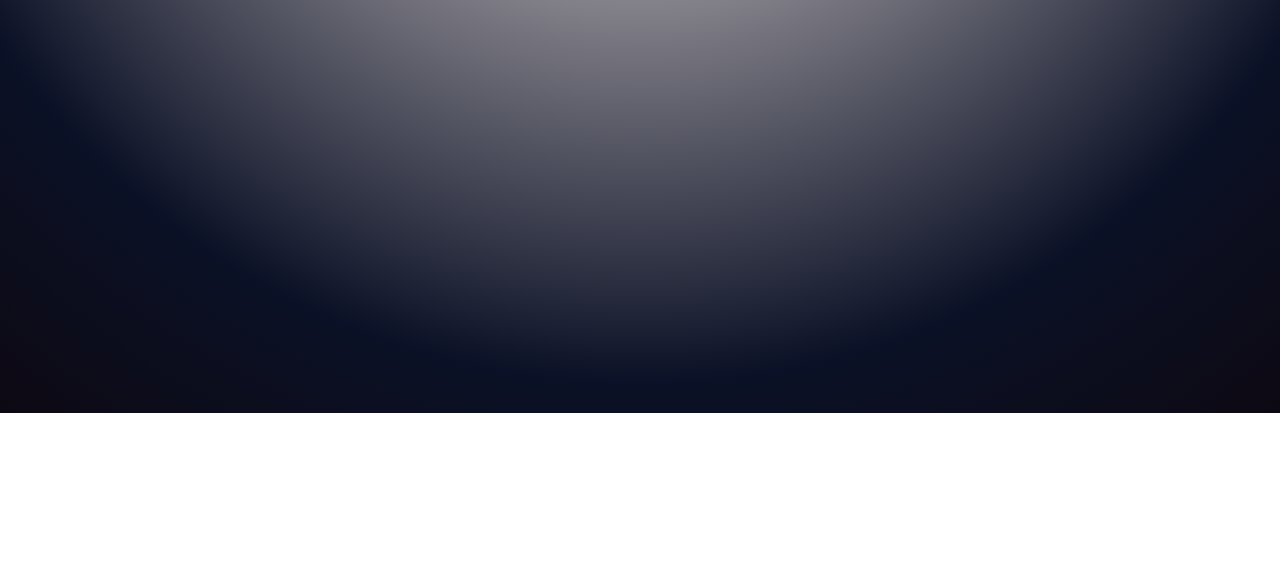
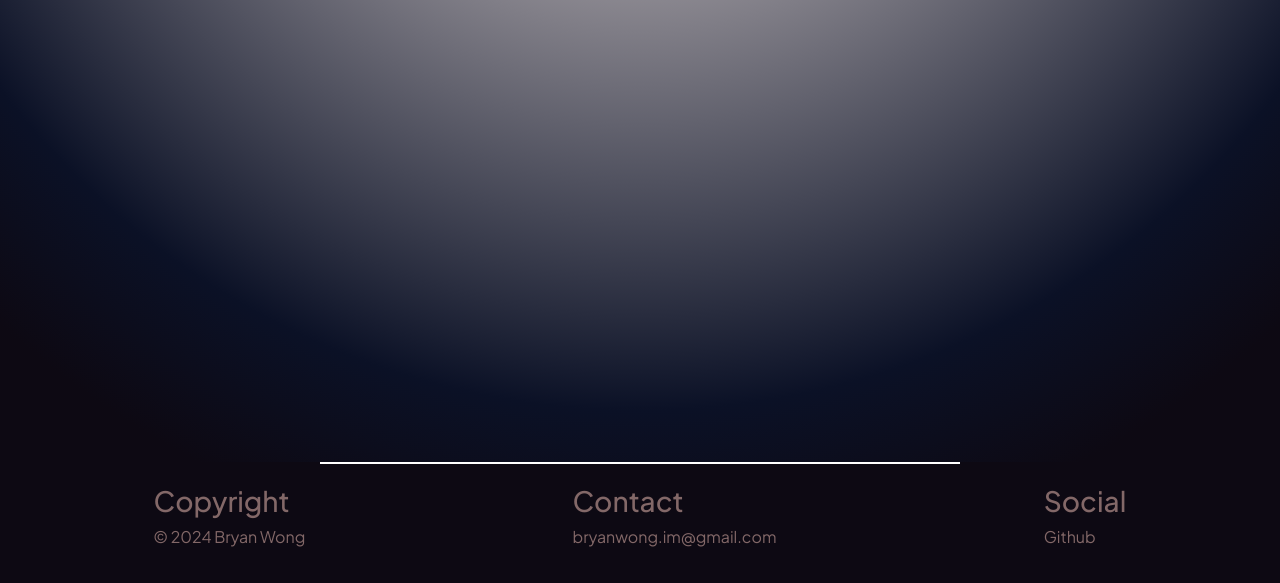
Before and after one commit to bcw11/bcw11.github.io, a plain HTML site: page index.html in a window 1280 px wide. Shown: the part 387-970 px from the top of the page. Before the commit the page ends 800 px from the top, so only its background shows below. Drawn offline with Linux system fonts and the light colour scheme.

Commit message:
footer, header

```diff
--- a/css/styles.css
+++ b/css/styles.css
@@ -18,38 +18,20 @@
 }
 
 body {
+
+	width: 100%;
+	height: 100vh;
     margin: 0;
-  height: 100vh;
 
     font-family: var(--bs-body-font-family);
     font-size: var(--bs-body-font-size);
     font-weight: var(--bs-body-font-weight);
 
     color: var(--body-font-color);
-
-  /* background-color: var(--body-gradient-colour);
-  background-image: linear-gradient(to bottom,
-    var(--body-font-color),
-    var(--body-background-colour)
-  ); */
-
-  background: radial-gradient(
-    circle at top,
-    #fff4f0,
-    #0b1126 75%,
-    var(--body-background-colour)
-  );
+	background: var(--body-background-colour)
 }
 
-
-  /* desert */
-  /* background-image: linear-gradient(to bottom,
-    #e4eeff 0%,
-    #ffe2a4 25%,
-    #0b0a0a 50%
-  ); */
-
-
+/* Navbar */
 .navbar{
     float: right;
 
@@ -76,19 +58,41 @@ body {
     color: var(--body-highlight-color);
 }
 
+.nav-main-page-container{
+	background: radial-gradient(
+        circle at top,
+        #fff4f0,
+        #0b1126 75%,
+        var(--body-background-colour) 90%
+    );
+}
 
 
 /* Main Title */
-.main-title{
+.main-page{
+	width: 100%;
+	height: 100vh;
+
     font-weight: bold;
+	position: relative;
+	display: flex;
+	flex-direction: column;
+	justify-content: center;
+	align-items: center;
+
+
+	/* background-color: var(--body-gradient-colour);
+    background-image: linear-gradient(to bottom,
+        var(--body-font-color),
+        var(--body-background-colour)
+    ); */
+
+}
+.first-name{
+    font-size: 10em;
 
 	position: absolute;
 	top: 15%;
-  left: 50%;
-  transform: translate(-50%, -50%);
-}
-.first-name{
-  font-size: 10em;
 
     background: linear-gradient(to bottom,
         var(--body-background-colour) 50%,
@@ -101,9 +105,7 @@ body {
     font-size: 5.5em;
 
 	position: absolute;
-  top: 85%;
-  left: 50%;
-  transform: translate(-50%, -50%);
+	top: 24%;
 
     /* gradient text color */
     background: linear-gradient(to bottom,
@@ -114,9 +116,34 @@ body {
     color: rgba(255, 255, 255, 0);
 }
 
+hr{
+
+	border: none; /* Remove default border */
+    height: 2px; /* Set the height of the line */
+    width: 50%; /* Set the width of the line */
+    margin: 0 auto; /* Add margin above and below the line, and center the line horizontally */
+    background-color: white; /* Set the color of the line */
+
+}
+
+.additional-content{
+	display: flex;
+
+
+	width: 100%;
+	height: 100vh;
+
+	background: var(--body-background-colour);
+}
 
 
 
+.footer{
+	display: flex;
+	padding: 20px;
+	justify-content: space-around;
+	color: #836868;
+}
 
 
 
--- a/index.html
+++ b/index.html
@@ -21,6 +21,9 @@
     </head>
 
     <body>
+
+        <!-- need this container for background to extend to navbar -->
+        <div class="nav-main-page-container">
             <div class="navbar">
                 <ul>
                     <li><a href="#index">Info</a></li>
@@ -29,10 +32,38 @@
                 </ul>
             </div>
 
-        <div class="main-title">
+            <div class="main-page">
                 <span class="first-name">BRYAN</span>
                 <span class="last-name">WONG</span>
             </div>
+        </div>
+
+        <hr>
+
+        <!-- <div class="additional-content">
+            <p>awdawd </p>
+        </div> -->
+
+        <div class="footer">
+            <div class="column">
+                <h3>Copyright</h3>
+                <p>© 2024 Bryan Wong</p>
+            </div>
+            <div class="column">
+                <h3>Contact</h3>
+                <p>bryanwong.im@gmail.com</p>
+            </div>
+            <div class="column">
+                <h3>Social</h3>
+                <p>Github</p>
+            </div>
+        </div>
+
+
+
+
+
+
 
     </body>
 </html>
```
Lines whose indentation alone changed are shown as unchanged.
